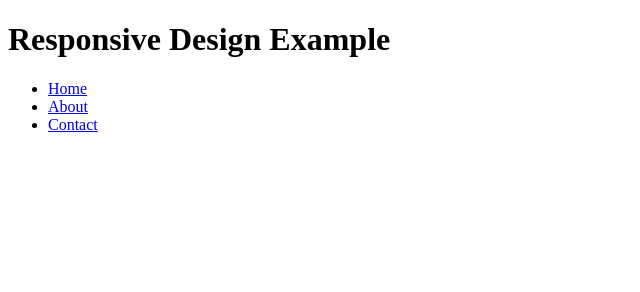
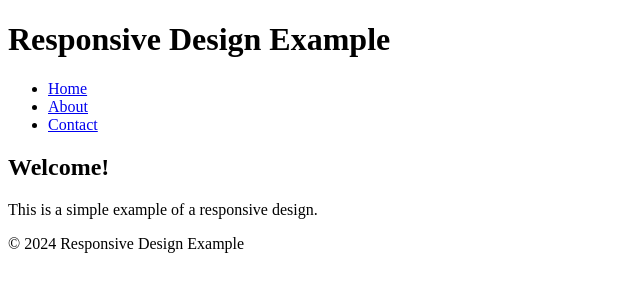
Before and after one commit to nehapansare/icp8.0-css-ass-19, a plain HTML site: page index.html in a window 1280 px wide. Shown: the whole page, without its empty margins (0-640 px from the left). Drawn offline with Linux system fonts and the light colour scheme.

Commit message:
footer and all code added

```diff
--- a/index.html
+++ b/index.html
@@ -17,6 +17,15 @@
         </ul>
     </nav>
     <main>
+        <section>
+            <h2>Welcome!</h2>
+            <p>This is a simple example of a responsive design.</p>
+        </section>
+    </main>
+    <footer>
+        <p>&copy; 2024 Responsive Design Example</p>
+    </footer>
+
 
 
 </body>
```
